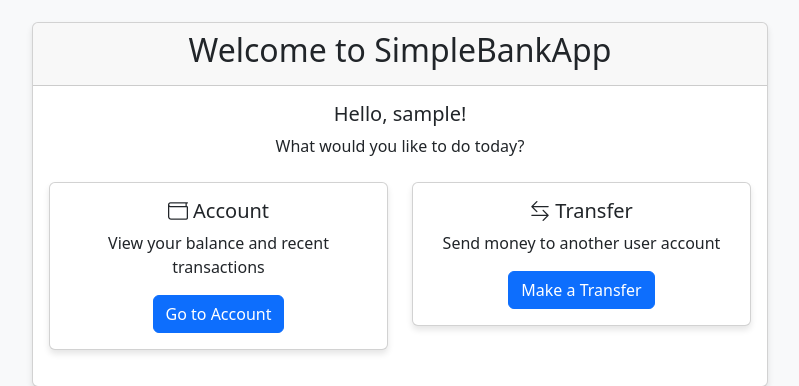
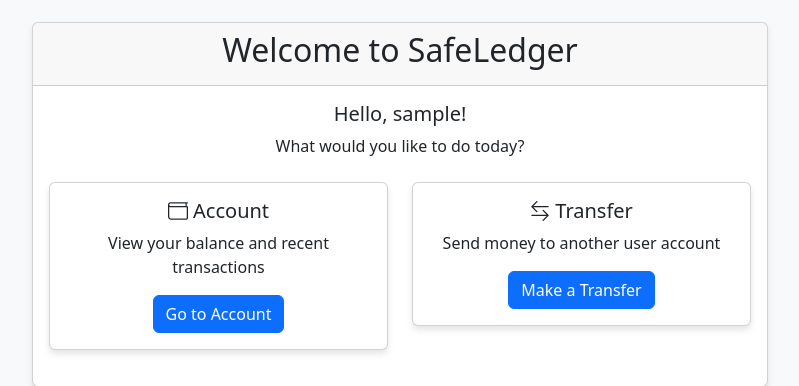
Before and after one commit to jijayne/simple-banking-app-v2, a Flask app: page / in a window 1280 px wide. Shown: the part 62-448 px from the top of the page, without its empty margins (240-1039 px from the left). Run offline with Flask 2, Linux system fonts and the light colour scheme; a user stored in the database is signed in; tables that the repository leaves empty hold one stand-in row (values such as "Sample post"); parts of the project's set-up code (start-up, migrations or seed data) failed here and were passed over; some libraries are stand-ins or nearby versions.

Commit message:
updated some of the html file

```diff
--- a/app.py
+++ b/app.py
@@ -31,7 +31,7 @@ def create_app():
     app.config['SESSION_COOKIE_SECURE'] = True
     app.config['SESSION_COOKIE_HTTPONLY'] = True
     app.config['SESSION_COOKIE_SAMESITE'] = 'Lax'
-    app.config['PERMANENT_SESSION_LIFETIME'] = 1800  # 30 minutes
+    app.config['PERMANENT_SESSION_LIFETIME'] = 20 # 30 minutes
     app.config['PREFERRED_URL_SCHEME'] = 'https'
 
     # CSRF Protection
--- a/templates/index.html
+++ b/templates/index.html
@@ -5,7 +5,7 @@
     <div class="col-lg-8 offset-lg-2">
         <div class="card text-center">
             <div class="card-header">
-                <h2>Welcome to SimpleBankApp</h2>
+                <h2>Welcome to SafeLedger</h2>
             </div>
             <div class="card-body">
                 <h5 class="card-title">Hello, {{ current_user.username }}!</h5>
```
